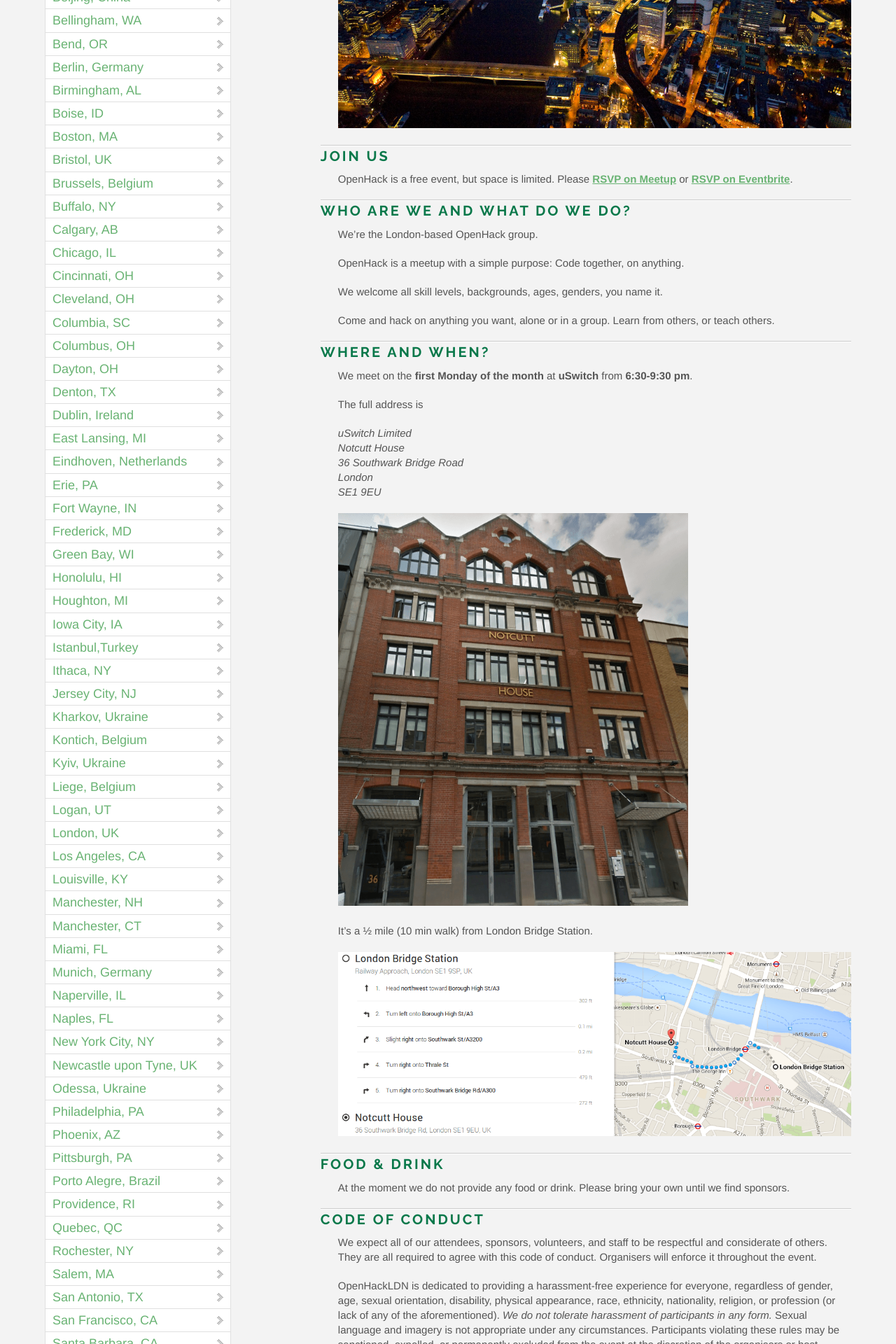
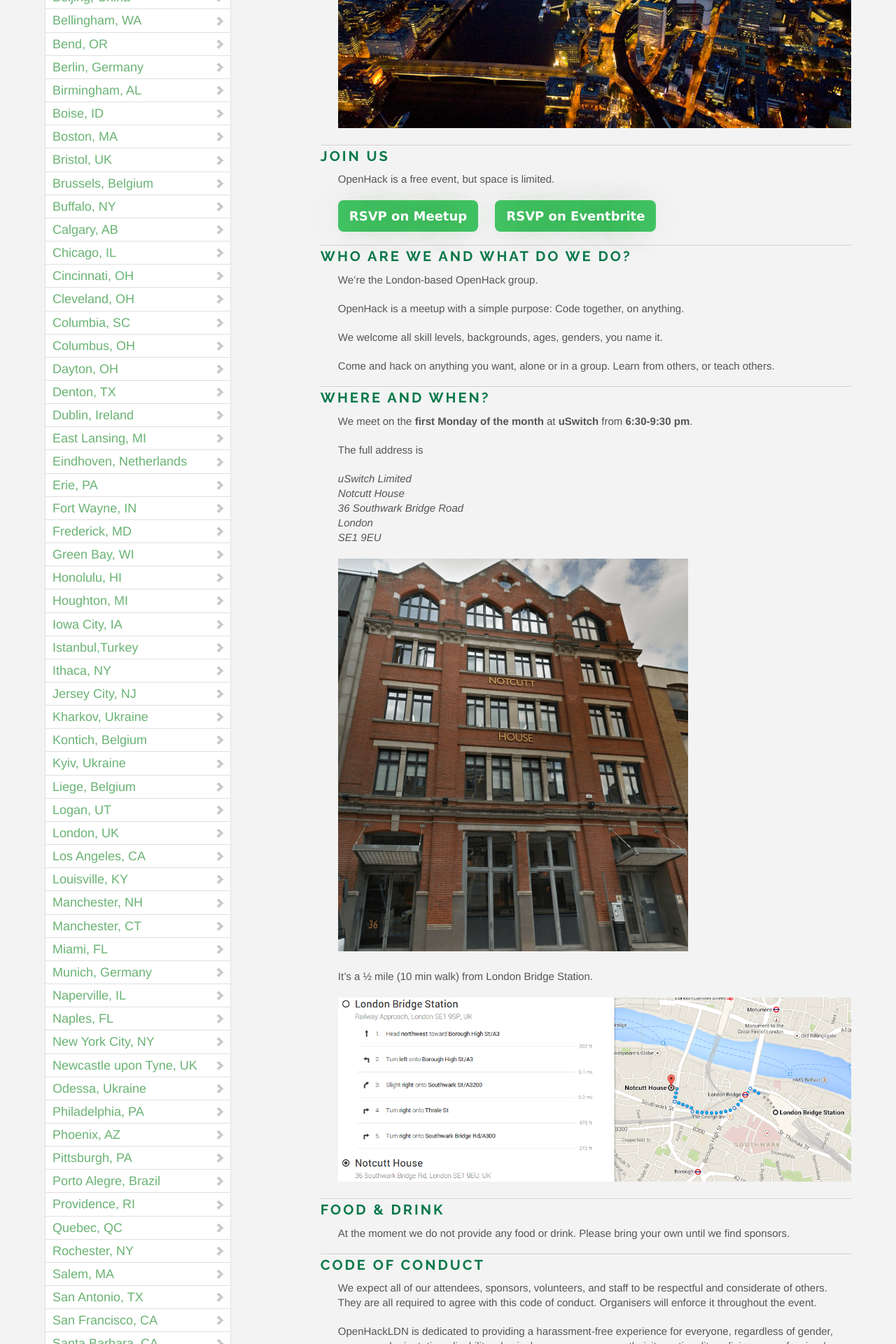
Before and after one commit to OpenHack/openhack.github.com, a Jekyll site: the page built from london/index.markdown, in a window 1280 px wide. Shown: the part 468-2388 px from the top of the page at 70% size. Built offline with Jekyll 4.4.1, drawn with Linux system fonts in a browser that asks for light colours; nearby versions of some CDN libraries; comment, search, counter and statistics services are not loaded.

Commit message:
Add styled RSVP buttons for OpenHackLDN

```diff
--- /dev/null
+++ b/london/index.css
@@ -0,0 +1,34 @@
+.btn {
+  background-color: #44c767;
+  -moz-border-radius: 12px;
+  -webkit-border-radius: 12px;
+  border-radius: 8px;
+  display: inline-block;
+  cursor: pointer;
+  color: #ffffff;
+  font-family: Verdana;
+  font-size: 18px;
+  font-weight: bold;
+  padding: 12px 16px;
+  margin-right: 20px;
+  text-decoration: none;
+  text-shadow: 0px 1px 50px #2f6627;
+}
+
+@media (max-width: 480px) {
+  .btn {
+    font-size: 16px;
+    margin-bottom: 10px;
+    margin-right: 15px;
+    padding: 4px 6px;
+  }
+}
+
+.btn:hover {
+  background-color: #5cbf2a;
+}
+
+.btn:active {
+  position: relative;
+  top: 1px;
+}
--- a/london/index.markdown
+++ b/london/index.markdown
@@ -2,6 +2,8 @@
 layout: default
 title: OpenHack - London, UK
 ---
+
+<link rel="stylesheet" href="index.css">
 
 ## London, UK
 
@@ -10,7 +12,9 @@ title: OpenHack - London, UK
 ### Join us
 
 OpenHack is a free event, but space is limited.
-Please [**RSVP on Meetup**][meetup] or [**RSVP on Eventbrite**][eventbrite].
+
+<a href="http://www.meetup.com/OpenHack-London/" class="btn">RSVP on Meetup</a>
+<a href="https://www.eventbrite.com/e/openhack-london-tickets-12943202467" class="btn">RSVP on Eventbrite</a>
 
 ### Who are we and what do we do?
 
```
